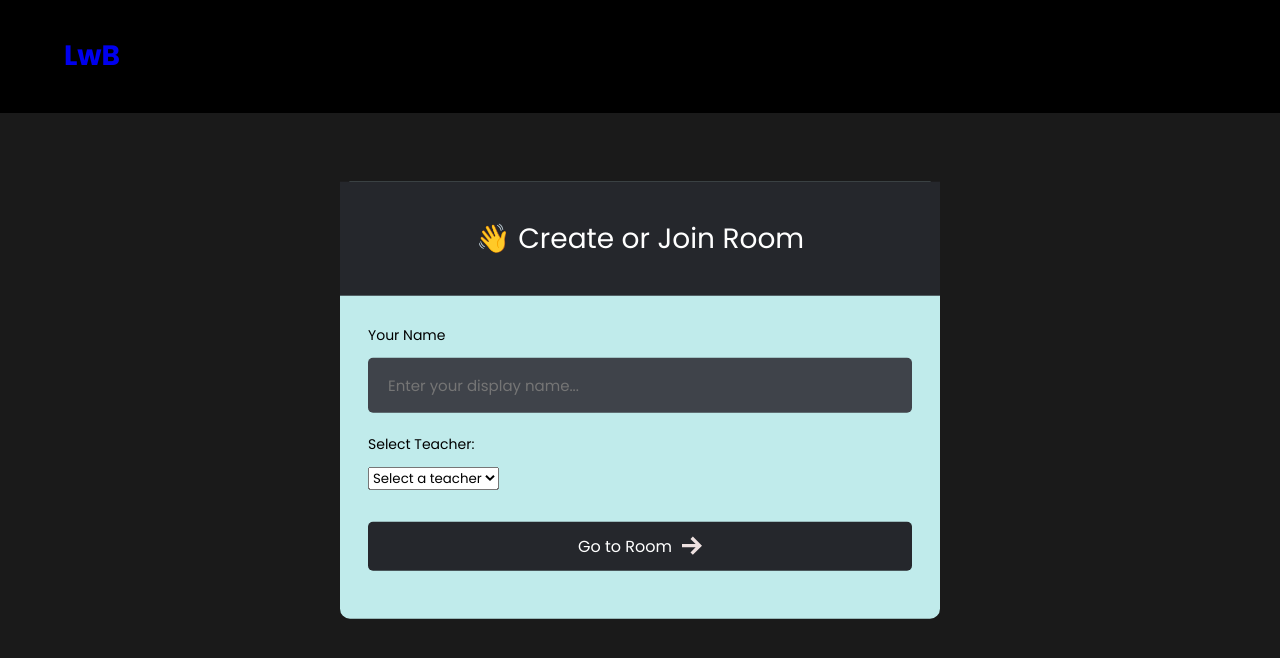
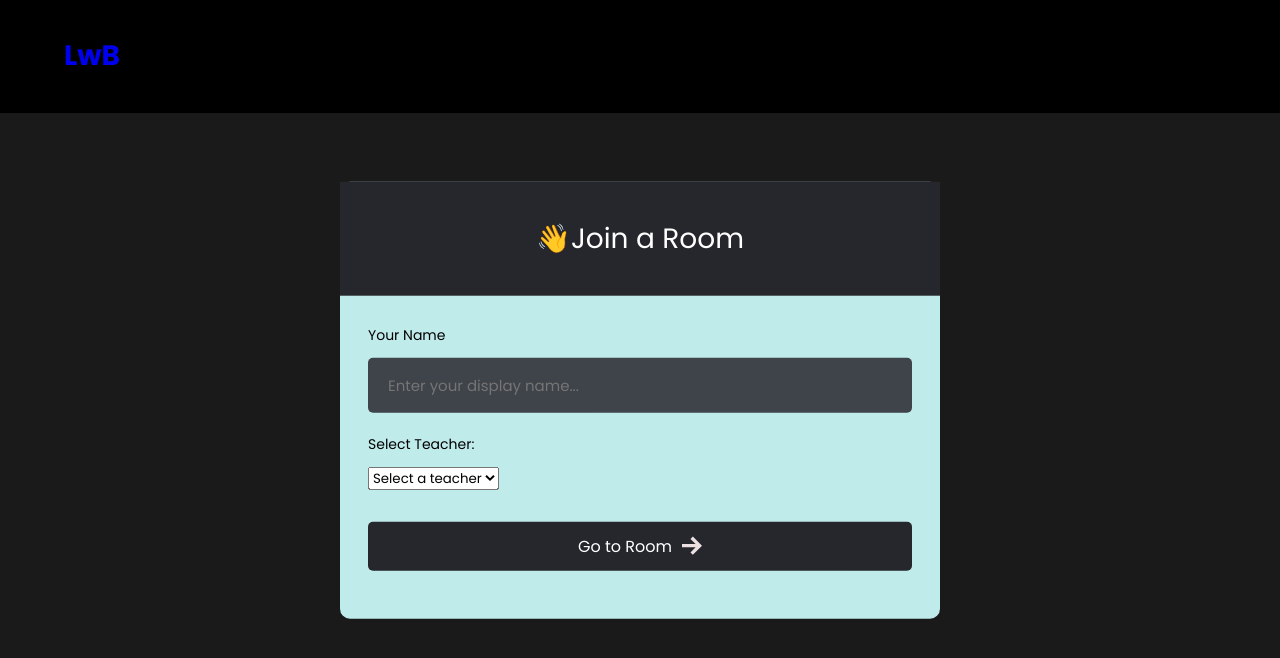
Before and after one commit to Geno419/LwB-be, a website: page public/lobby.html in a window 1280 px wide. Drawn offline with nearby package versions, Linux system fonts and the light colour scheme; no server answers.

Commit message:
minor change

```diff
--- a/public/lobby.html
+++ b/public/lobby.html
@@ -32,7 +32,7 @@
     <main id="room__lobby__container">
       <div id="form__container">
         <div id="form__container__header">
-          <p>👋 Create or Join Room</p>
+          <p>👋Join a Room</p>
         </div>
 
         <form id="lobby__form">
```
